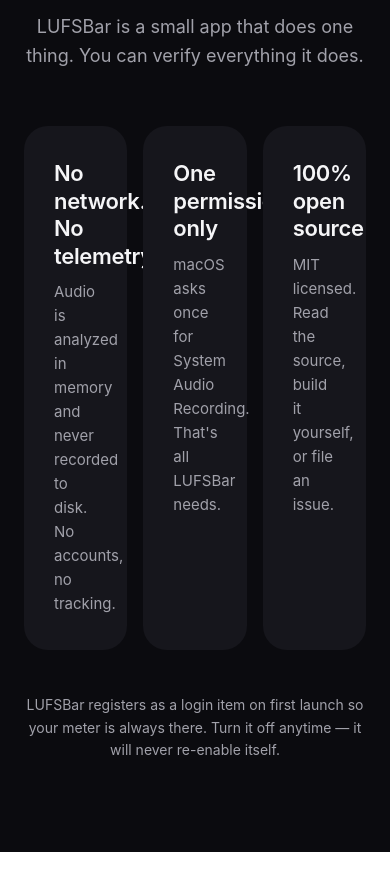
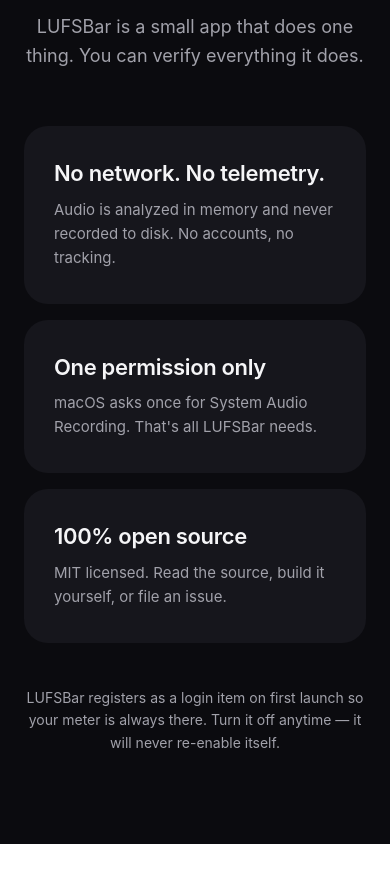
Before and after one commit to tokyomeltdown/LUFSBar, a plain HTML site: page docs/index.html in a window 390 px wide. Shown: the part 3020-3910 px from the top of the page. Drawn offline with Linux system fonts and the light colour scheme.

Commit message:
Fix mobile layout: dark section cards were stuck in 3 columns

```diff
--- a/docs/index.html
+++ b/docs/index.html
@@ -56,6 +56,7 @@
 .bcard{background:var(--card);border-radius:24px;padding:34px 30px;grid-column:span 3;transition:transform .3s ease;}
 .bcard:hover{transform:translateY(-3px);}
 .bcard.wide{grid-column:span 6;}
+.bcard.third{grid-column:span 2;}
 .bcard.dark{background:var(--dark);color:#f5f5f7;}
 .bcard.dark p{color:#a1a1aa;}
 .bcard .k{font-size:13px;font-weight:600;color:var(--blue);letter-spacing:.02em;text-transform:uppercase;margin-bottom:12px;}
@@ -86,7 +87,7 @@
 span.lang-ja,a.lang-ja{display:none;}
 body.ja span.lang-ja,body.ja a.lang-ja{display:inline;}
 body.ja span.lang-en,body.ja a.lang-en{display:none;}
-@media(max-width:720px){.bcard{grid-column:span 6;}}
+@media(max-width:720px){.bcard,.bcard.third{grid-column:span 6;}}
 </style>
 </head>
 <body>
@@ -183,15 +184,15 @@
     </div>
   </div>
   <div class="bento">
-    <div class="bcard reveal" style="grid-column:span 2;">
+    <div class="bcard third reveal">
       <h3><span class="lang-en">No network. No telemetry.</span><span class="lang-ja">通信なし。テレメトリなし。</span></h3>
       <p><span class="lang-en">Audio is analyzed in memory and never recorded to disk. No accounts, no tracking.</span><span class="lang-ja">音声はメモリ上で解析されるだけで、録音・保存は一切しません。</span></p>
     </div>
-    <div class="bcard reveal" style="grid-column:span 2;">
+    <div class="bcard third reveal">
       <h3><span class="lang-en">One permission only</span><span class="lang-ja">求める許可は1つだけ</span></h3>
       <p><span class="lang-en">macOS asks once for System Audio Recording. That's all LUFSBar needs.</span><span class="lang-ja">初回に一度だけ「システムオーディオ録音」の許可を求めます。必要なのはそれだけ。</span></p>
     </div>
-    <div class="bcard reveal" style="grid-column:span 2;">
+    <div class="bcard third reveal">
       <h3><span class="lang-en">100% open source</span><span class="lang-ja">完全オープンソース</span></h3>
       <p><span class="lang-en">MIT licensed. Read the source, build it yourself, or file an issue.</span><span class="lang-ja">MITライセンス。ソースを読むのも、自分でビルドするのも自由。</span></p>
     </div>
```
